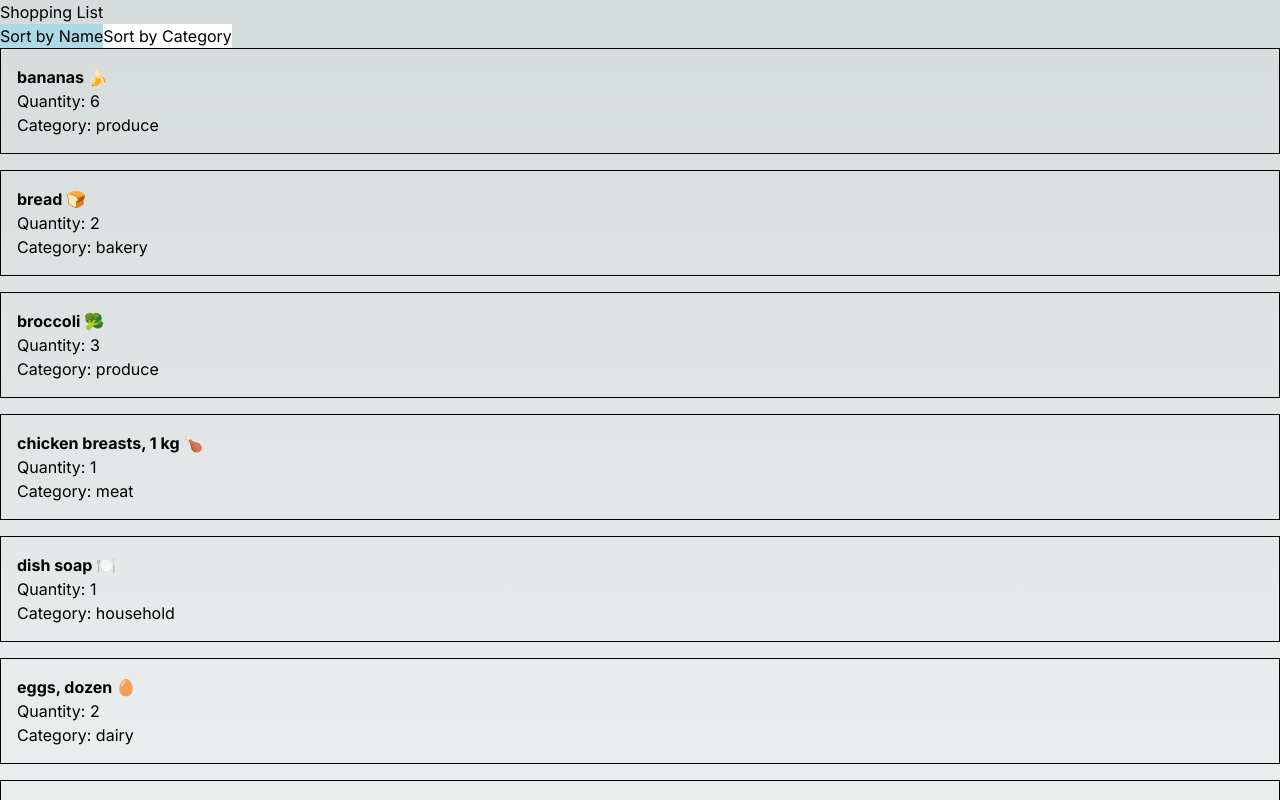
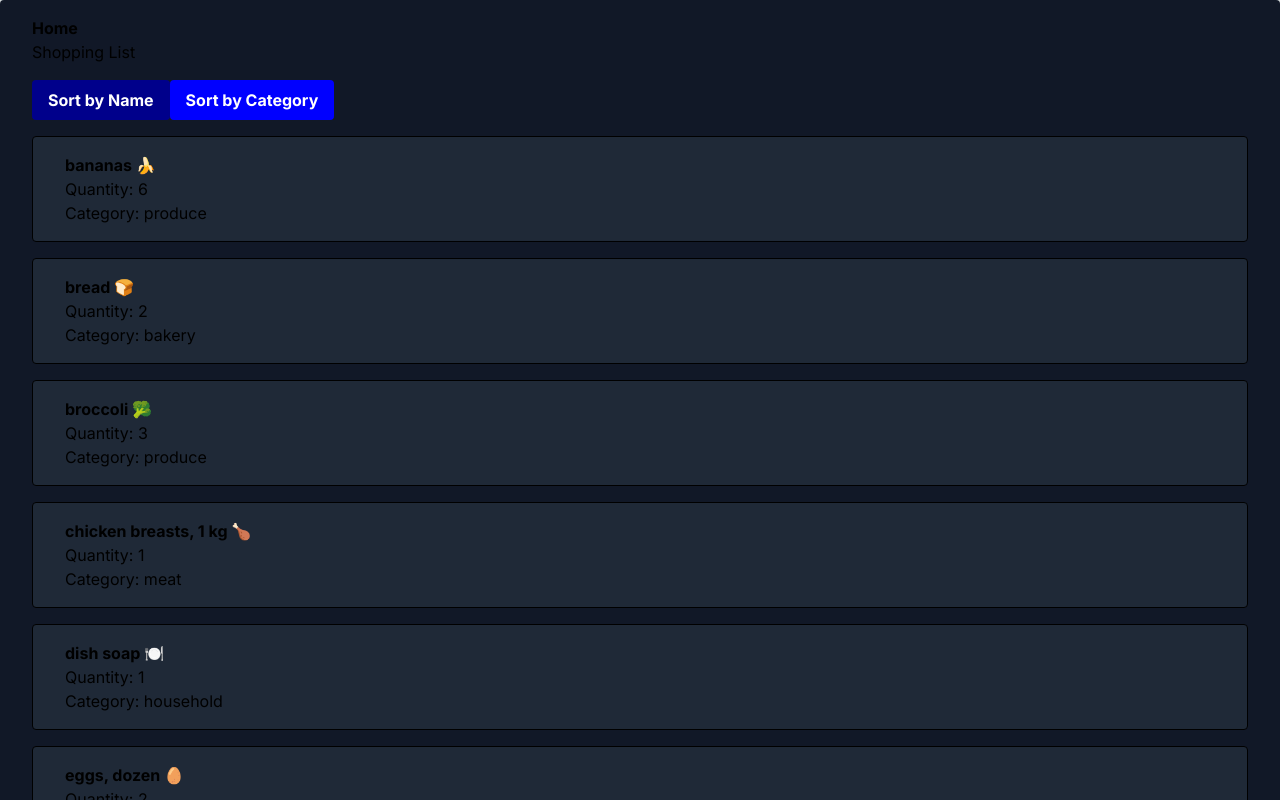
Before and after one commit to Austin-Huynh/cprg306-assignments, a Next.js app: page /week5 in a window 1280 px wide. Shown: the top 800 px of the page. Built offline with nearby package versions, Linux system fonts and the light colour scheme.

Commit message:
Added week 5 tailwind css

```diff
--- a/app/week5/item-list.js
+++ b/app/week5/item-list.js
@@ -27,16 +27,18 @@ export default function ItemList() {
             <div>
                 <button
                     onClick={handleSortByName}
+                    className="bg-blue-500 hover:bg-blue-700 text-white font-bold py-2 px-4 rounded my-4"
                     style={{
-                        backgroundColor: sortBy === "name" ? "lightblue" : "white",
+                        backgroundColor: sortBy === "name" ? "darkblue" : "blue",
                     }}
                 >
                     Sort by Name
                 </button>
                 <button
                     onClick={handleSortByCategory}
+                    className="bg-blue-500 hover:bg-blue-700 text-white font-bold py-2 px-4 rounded my-4"
                     style={{
-                        backgroundColor: sortBy === "category" ? "lightblue" : "white",
+                        backgroundColor: sortBy === "category" ? "darkblue" : "blue",
                     }}
                 >
                     Sort by Category
--- a/app/week5/item.js
+++ b/app/week5/item.js
@@ -2,7 +2,7 @@ import React from 'react';
 
 export default function Item({ name, quantity, category }) {
     return (
-      <li className="border border-black p-4 mb-4">
+      <li className="border border-black bg-gray-800 mb-4 py-4 px-8 rounded">
         <strong className="font-bold">{name}</strong>
         <p>Quantity: {quantity}</p>
         <p>Category: {category}</p>
--- a/app/week5/page.js
+++ b/app/week5/page.js
@@ -1,8 +1,10 @@
+import Link from 'next/link.js';
 import ItemList from './item-list.js';
 
 function Page() {
     return (
-        <main>
+        <main className="bg-gray-900 mb-4 py-4 px-8 rounded">
+            <Link className="font-bold" href="/">Home</Link>
             <h1>Shopping List</h1>
             <ItemList/>
         </main>
```
